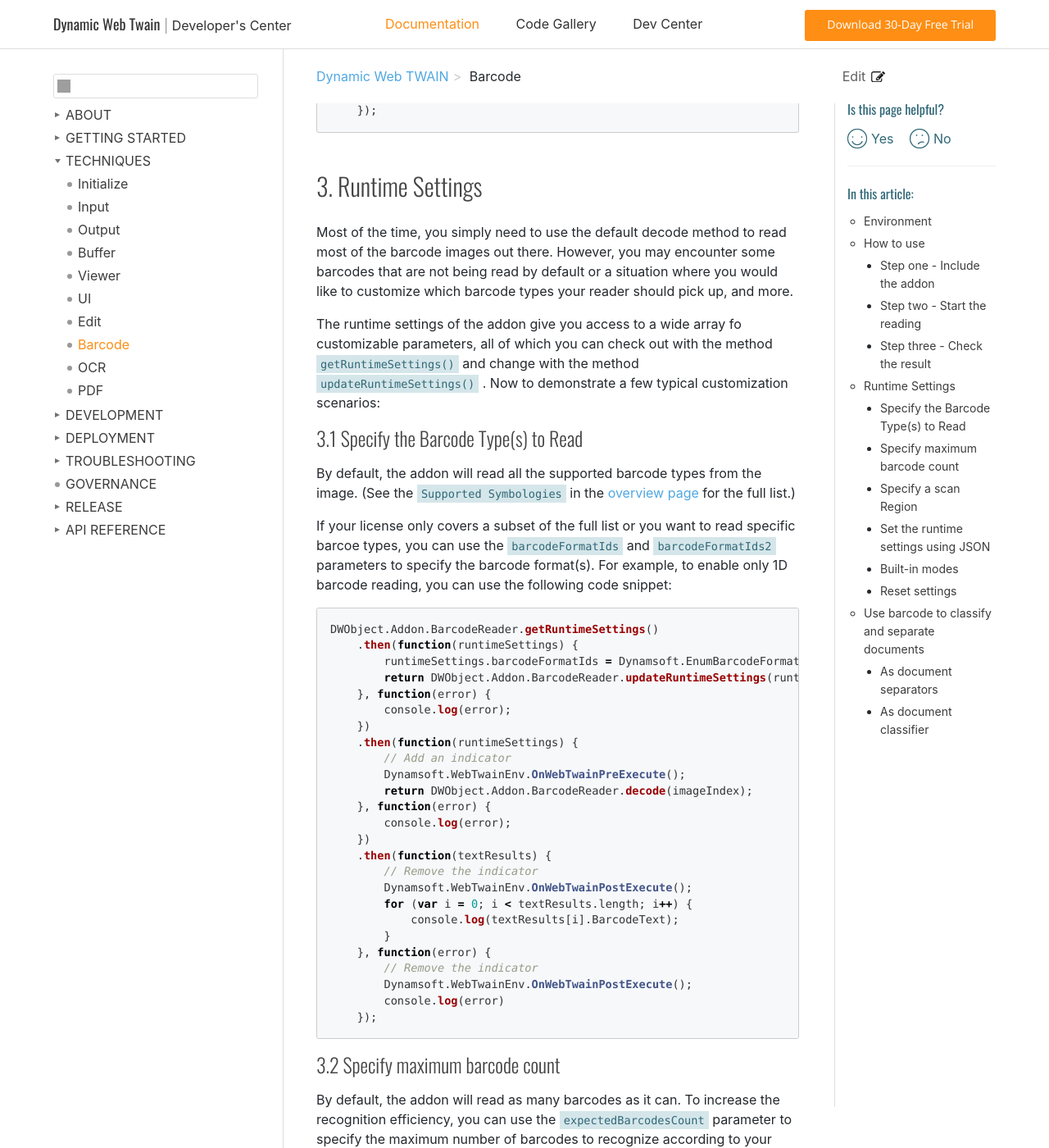
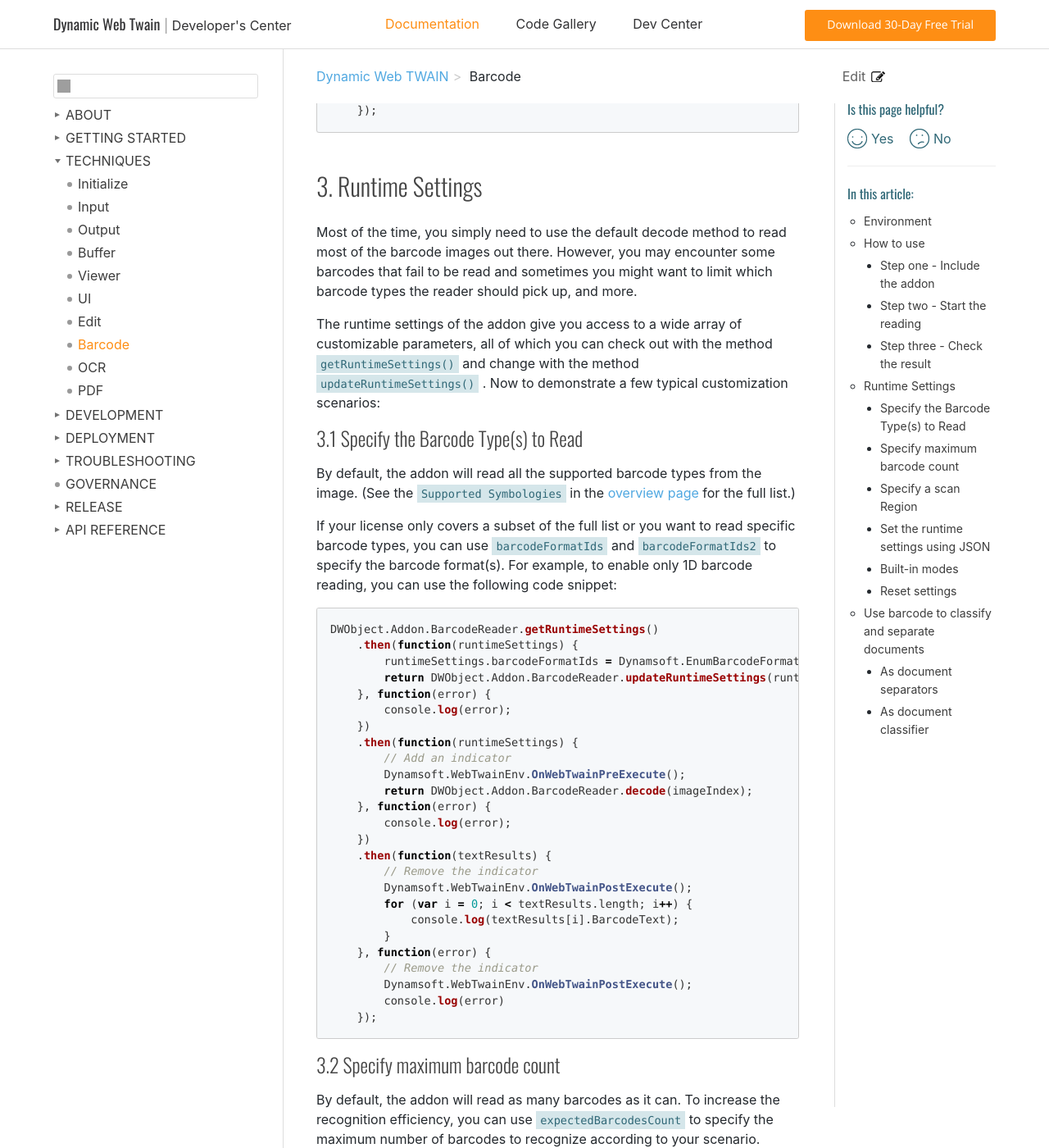
Before and after one commit to ztyyLV/web-twain-docs, a Jekyll site: the page built from indepth/features/barcode.md, in a window 1280 px wide and 1400 px high, scrolled down 2321 px. Shown: the whole window at 82% size. Built offline with Jekyll 4.4.1, drawn with Linux system fonts in a browser that asks for light colours; comment, search, counter and statistics services are not loaded; some of the changed text lies outside the part shown; grey boxes are pictures that could not be loaded.

Commit message:
reviewing 028

````diff
--- a/indepth/features/barcode.md
+++ b/indepth/features/barcode.md
@@ -97,15 +97,15 @@ DWObject.Addon.BarcodeReader.decode(imageIndex)
 
 ## Runtime Settings
 
-Most of the time, you simply need to use the default decode method to read most of the barcode images out there. However, you may encounter some barcodes that are not being read by default or a situation where you would like to customize which barcode types your reader should pick up, and more.
+Most of the time, you simply need to use the default decode method to read most of the barcode images out there. However, you may encounter some barcodes that fail to be read and sometimes you might want to limit which barcode types the reader should pick up, and more.
 
-The runtime settings of the addon give you access to a wide array fo customizable parameters, all of which you can check out with the method [ `getRuntimeSettings()` ]({{site.info}}api/Addon_BarcodeReader.html#getruntimesettings) and change with the method [ `updateRuntimeSettings()` ]({{site.info}}api/Addon_BarcodeReader.html#updateruntimesettings). Now to demonstrate a few typical customization scenarios:
+The runtime settings of the addon give you access to a wide array of customizable parameters, all of which you can check out with the method [ `getRuntimeSettings()` ]({{site.info}}api/Addon_BarcodeReader.html#getruntimesettings) and change with the method [ `updateRuntimeSettings()` ]({{site.info}}api/Addon_BarcodeReader.html#updateruntimesettings). Now to demonstrate a few typical customization scenarios:
 
 ### Specify the Barcode Type(s) to Read
 
 By default, the addon will read all the supported barcode types from the image. (See the `Supported Symbologies` in the [overview page](https://www.dynamsoft.com/Products/Dynamic-Barcode-Reader.aspx) for the full list.)
 
-If your license only covers a subset of the full list or you want to read specific barcoe types, you can use the `barcodeFormatIds` and `barcodeFormatIds2` parameters to specify the barcode format(s). For example, to enable only 1D barcode reading, you can use the following code snippet:
+If your license only covers a subset of the full list or you want to read specific barcode types, you can use `barcodeFormatIds` and `barcodeFormatIds2` to specify the barcode format(s). For example, to enable only 1D barcode reading, you can use the following code snippet:
 
 ``` javascript
 DWObject.Addon.BarcodeReader.getRuntimeSettings()
@@ -137,11 +137,12 @@ DWObject.Addon.BarcodeReader.getRuntimeSettings()
 
 ### Specify maximum barcode count
 
-By default, the addon will read as many barcodes as it can. To increase the recognition efficiency, you can use the `expectedBarcodesCount` parameter to specify the maximum number of barcodes to recognize according to your scenario.
+By default, the addon will read as many barcodes as it can. To increase the recognition efficiency, you can use `expectedBarcodesCount` to specify the maximum number of barcodes to recognize according to your scenario.
 
 ``` javascript
 // No matter how many barcodes are on the image, stop reading as soon as one barcode is found
 runtimeSettings.expectedBarcodesCount = 1;
+DWObject.Addon.BarcodeReader.updateRuntimeSettings(runtimeSettings);
 ```
 
 ### Specify a scan Region
````
Also changed, not shown: other parts of indepth/features/barcode.md (+2 -1 lines), indepth/development/upgrade.md (+1 -1 lines).
